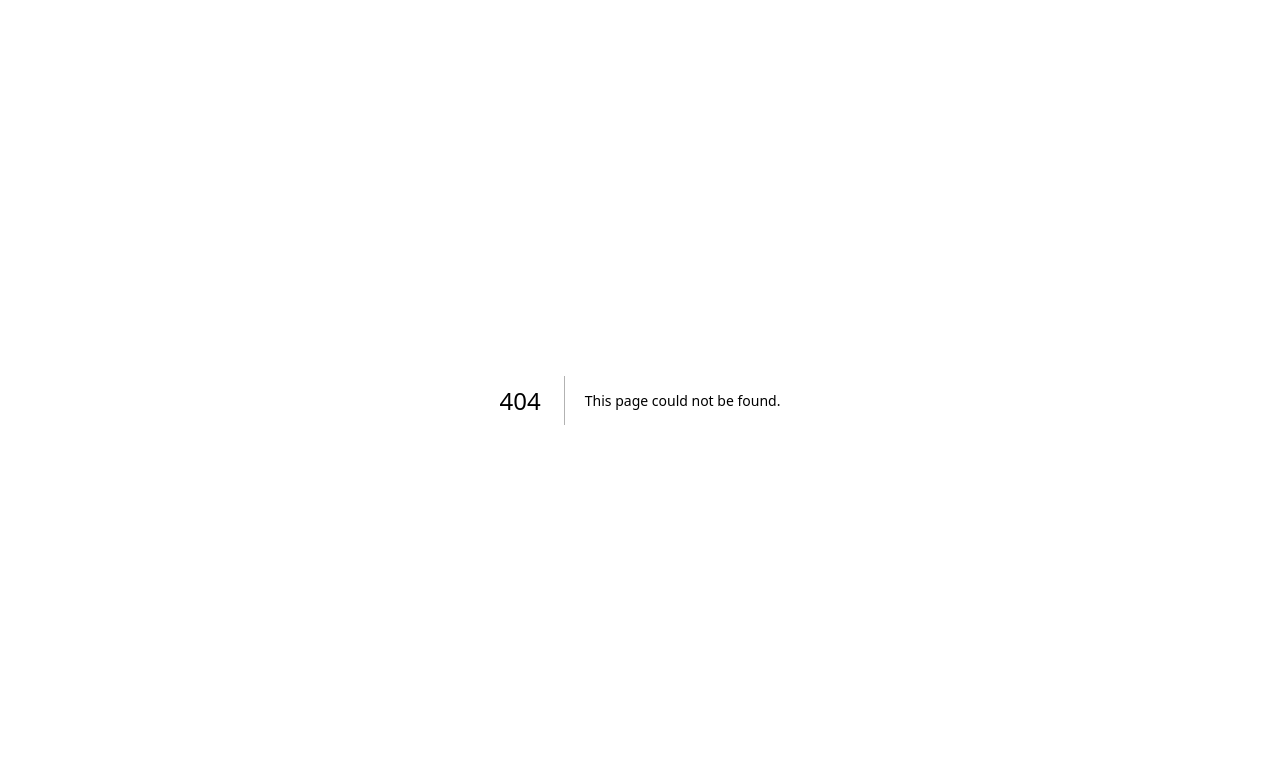
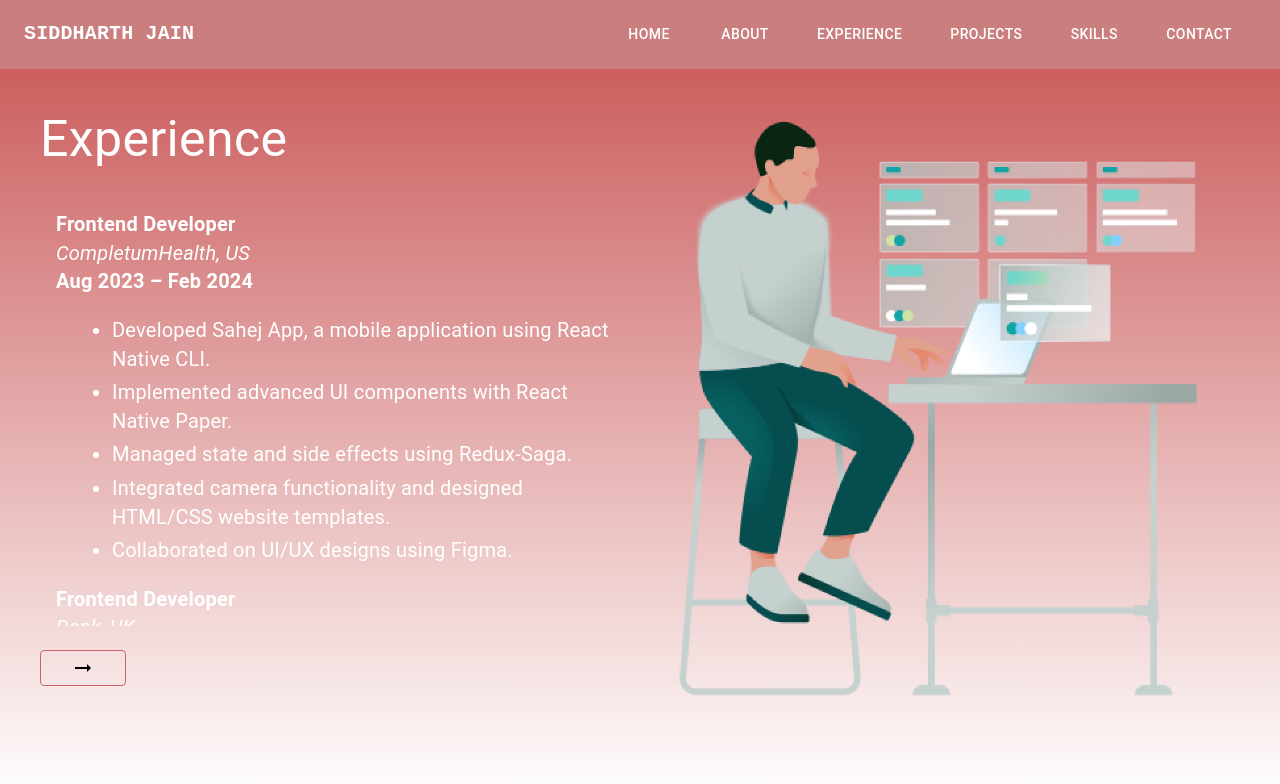
Before and after one commit to professinalsidd/resume, a Next.js app: page /experience in a window 1280 px wide. Before the commit this address had no page. Shown: the top 784 px of the page. Built offline with nearby package versions, Linux system fonts and the light colour scheme.

Commit message:
feat: experience screen make it

```diff
--- /dev/null
+++ b/src/app/experience/page.js
@@ -0,0 +1,103 @@
+"use client";
+
+import Image from "next/image";
+import { Box, Typography, Button } from "@mui/material";
+import React from "react";
+import { COLORS, useResponsive } from "@/themes/themes";
+import LayoutComp from "@/components/layout/layout";
+import { DATA } from "@/db/db";
+import ButtonComp from "@/components/button/button";
+
+const ExperiencePage = () => {
+  const { isDesktop, isTablet } = useResponsive();
+
+  return (
+    <LayoutComp>
+      <Box
+        sx={{
+          flex: 1,
+          display: "flex",
+          justifyContent: "space-between",
+          height: { xs: "none", md: "80vh" },
+          p: 5,
+          flexDirection: { xs: "column", md: "row" },
+        }}
+      >
+        {/* Left Section */}
+        <Box sx={{ flex: 1, flexDirection: "column", gap: 3, display: "flex" }}>
+          <Typography
+            variant="h4"
+            sx={{
+              color: "#fff",
+              fontSize: { xs: 20, md: 50 },
+              textAlign: { xs: "center", md: "left" },
+            }}
+          >
+            Experience
+          </Typography>
+
+          {/* Scrollable Container */}
+          <Box
+            sx={{
+              height: { xs: "60vh", md: "50vh" },
+              overflow: "auto",
+              p: 2,
+              // background: "#333",
+              borderRadius: 2,
+              scrollbarWidth: "none",
+            }}
+          >
+            {DATA.experience.map((item, index) => (
+              <Box
+                key={index}
+                sx={{
+                  // background: "#444",
+                  borderRadius: 2,
+                }}
+              >
+                <Typography
+                  variant="body2"
+                  sx={{
+                    color: "#fff",
+                    width: "100%",
+                    fontSize: { xs: 16, md: 20 },
+                  }}
+                >
+                  <strong>{item.role}</strong>
+                  <br />
+                  <em>{item.company}</em>
+                  <br />
+                  <strong>{item.duration}</strong>
+                  <ul style={{ marginLeft: "1rem" }}>
+                    {item.details.map((detail, i) => (
+                      <li key={i} style={{ marginBottom: 5 }}>
+                        {detail}
+                      </li>
+                    ))}
+                  </ul>
+                </Typography>
+              </Box>
+            ))}
+          </Box>
+          {/* Button */}
+          <ButtonComp />
+        </Box>
+
+        {/* Right Section */}
+        <Box>
+          <Image
+            src="/assets/experience.png"
+            alt="Profile Image"
+            width={isDesktop ? 600 : isTablet ? 500 : 300}
+            height={isDesktop ? 600 : isTablet ? 500 : 300}
+            style={{
+              objectFit: "contain",
+            }}
+          />
+        </Box>
+      </Box>
+    </LayoutComp>
+  );
+};
+
+export default ExperiencePage;
--- /dev/null
+++ b/src/components/button/button.js
@@ -0,0 +1,40 @@
+import { COLORS } from "@/themes/themes";
+import { Box, Button } from "@mui/material";
+import React from "react";
+import ArrowRightAltIcon from "@mui/icons-material/ArrowRightAlt";
+
+const ButtonComp = ({ onClick }) => {
+  return (
+    <Box
+      sx={{
+        display: "flex",
+        justifyContent: { xs: "center", md: "flex-start" },
+      }}
+    >
+      <Button
+        onClick={onClick}
+        sx={{
+          background: "transparent",
+          border: "0.5px solid #CD6464",
+          color: COLORS.WHITE,
+          padding: "5px 30px",
+          "&:hover": {
+            background: "#CD6464",
+            color: COLORS.WHITE,
+          },
+        }}
+      >
+        <ArrowRightAltIcon
+          sx={{
+            color: COLORS.BLACK,
+            "&:hover": {
+              color: COLORS.WHITE,
+            },
+          }}
+        />
+      </Button>
+    </Box>
+  );
+};
+
+export default ButtonComp;
--- a/src/components/layout/layout.js
+++ b/src/components/layout/layout.js
@@ -1,3 +1,5 @@
+"use client";
+
 import React, { Fragment } from "react";
 import NavbarComp from "../navbar/navbar";
 
--- /dev/null
+++ b/src/db/db.js
@@ -0,0 +1,38 @@
+export const DATA = {
+  experience: [
+    {
+      role: "Frontend Developer",
+      company: "CompletumHealth, US",
+      duration: "Aug 2023 – Feb 2024",
+      details: [
+        "Developed Sahej App, a mobile application using React Native CLI.",
+        "Implemented advanced UI components with React Native Paper.",
+        "Managed state and side effects using Redux-Saga.",
+        "Integrated camera functionality and designed HTML/CSS website templates.",
+        "Collaborated on UI/UX designs using Figma.",
+      ],
+    },
+    {
+      role: "Frontend Developer",
+      company: "Dank, UK",
+      duration: "Feb 2023 – Jul 2023",
+      details: [
+        "Developed a mobile application with React Native CLI and TypeScript for scalability.",
+        "Collaborated with cross-functional teams to deliver a high-quality product.",
+        "Built responsive web interfaces using Material UI and React.js.",
+        "Leveraged TypeScript for maintainable and robust code.",
+      ],
+    },
+    {
+      role: "Frontend Developer",
+      company: "Wonder Pillars Technology Pvt. Ltd., India",
+      duration: "Sep 2021 – Feb 2023",
+      details: [
+        "Developed taxi information systems, fixing bugs and ensuring core functionality.",
+        "Utilized React.js, REST APIs, HTML5, and CSS.",
+        "Designed and built a user-friendly stock market platform from scratch.",
+        "Contributed to various UI modules for a construction company.",
+      ],
+    },
+  ],
+};
```
Also changed, not shown: src/app/about/page.js (renamed from src/app/about/page.jsx, +8 -27 lines), src/app/home/home.js (+2 -21 lines), public/assets/experience.png (added).
